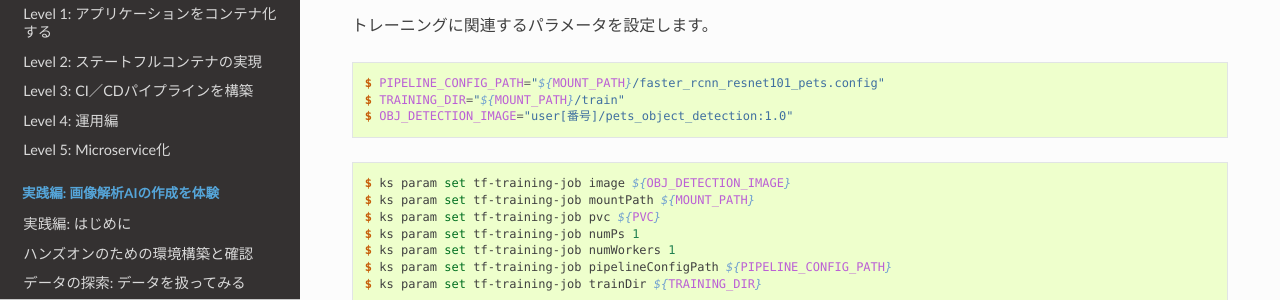
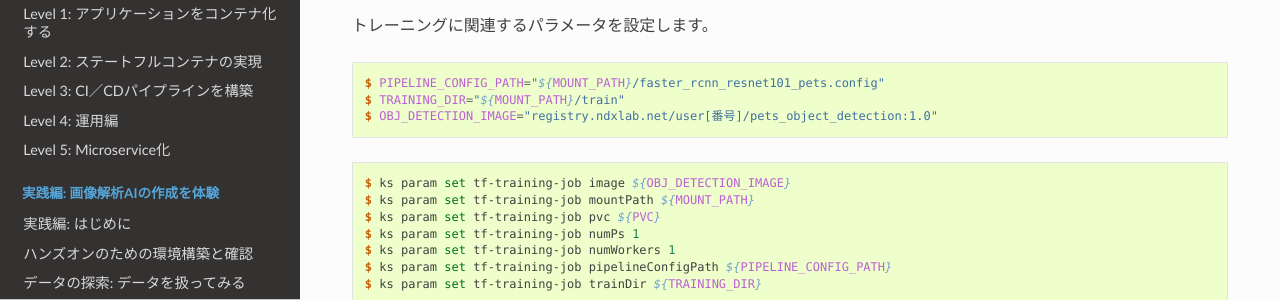
Before and after one commit to NetAppJpTechTeam/NetAppDigitalTransformationLab, a Sphinx documentation site: the page built from docs/source/MLWorkflow/training/index.rst, in a window 1280 px wide and 900 px high, scrolled down 2759 px. Shown: the part 151-451 px from the top of the window. Built offline with Sphinx 7.4.7 and the Read the Docs theme 2.0.0, drawn with Linux system fonts in a browser that asks for light colours.

Commit message:
Finalize document.

```diff
--- a/docs/source/MLWorkflow/training/index.rst
+++ b/docs/source/MLWorkflow/training/index.rst
@@ -160,7 +160,7 @@ XX: ユーザ番号
 
     $ PIPELINE_CONFIG_PATH="${MOUNT_PATH}/faster_rcnn_resnet101_pets.config"
     $ TRAINING_DIR="${MOUNT_PATH}/train"
-    $ OBJ_DETECTION_IMAGE="user[番号]/pets_object_detection:1.0"
+    $ OBJ_DETECTION_IMAGE="registry.ndxlab.net/user[番号]/pets_object_detection:1.0"
 
 .. code-block:: console
 
```
